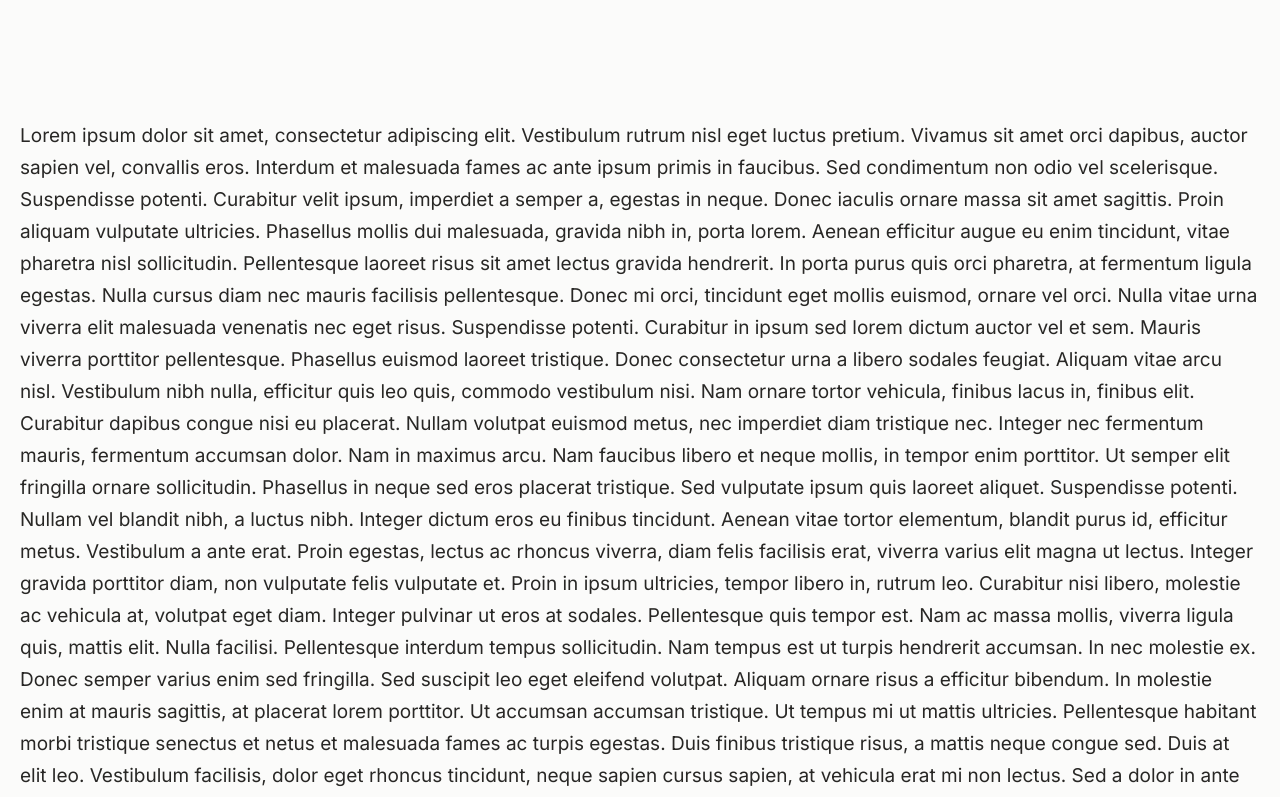
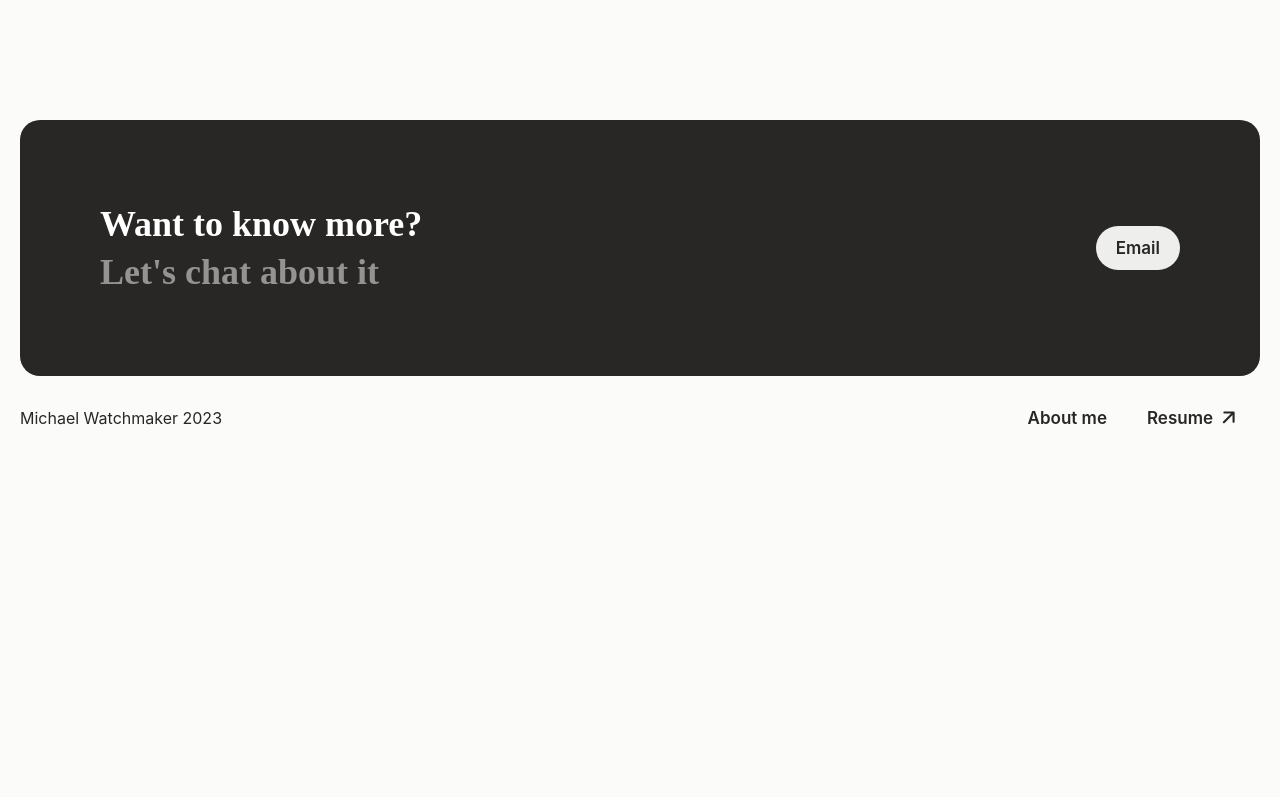
Before and after one commit to michaelwatchmaker/portfolio, a Gatsby site: page / in a window 1280 px wide. Shown: the part 1340-2137 px from the top of the page. After the commit the page ends 1800 px from the top, so only its background shows below. Built offline with nearby package versions, Linux system fonts and the light colour scheme; Gatsby itself is replaced by a stand-in of ours.

Commit message:
Updates to footer, node, react, font import

```diff
--- a/gatsby-config.js
+++ b/gatsby-config.js
@@ -2,5 +2,24 @@ module.exports = {
   siteMetadata: {
     siteUrl: "https://www.michaelwatchmaker.com",
     title: "Portfolio",
-  }
+  },
+  plugins: [
+    {
+      resolve: `gatsby-omni-font-loader`,
+      options: {
+        enableListener: true,
+        preconnect: [`https://fonts.googleapis.com`, `https://fonts.gstatic.com`],
+        web: [
+          {
+            name: `Outfit`,
+            file: `https://fonts.googleapis.com/css2?family=Outfit:wght@700&display=swap`,
+          },
+          {
+            name: `Inter`,
+            file: `https://fonts.googleapis.com/css2?family=Inter:wght@500;600;700&display=swap`,
+          },
+        ],
+      },
+    },
+  ]
 };
--- a/package.json
+++ b/package.json
@@ -15,11 +15,13 @@
   },
   "dependencies": {
     "gatsby": "^4.4.0",
+    "gatsby-omni-font-loader": "^2.0.2",
     "gatsby-plugin-image": "^2.4.0",
     "gatsby-plugin-sharp": "^4.4.0",
     "gatsby-source-filesystem": "^4.4.0",
     "gatsby-transformer-sharp": "^4.4.0",
     "react": "^17.0.1",
-    "react-dom": "^17.0.1"
+    "react-dom": "^17.0.1",
+    "react-helmet": "^6.1.0"
   }
 }
--- /dev/null
+++ b/src/components/footer.js
@@ -0,0 +1,32 @@
+import React from "react";
+import { Link } from "gatsby";
+import Button from "./button";
+import "../styles/footer.css";
+import ArrowExternal from "../images/ArrowExternal";
+
+const Footer = () => {
+
+    var year = new Date().getFullYear();
+
+    return (
+      <div className="footer">
+        <div className="contact-wrapper">
+            <h2>Want to know more?<br/><span className="contact-alt header-alt">Let's chat about it</span></h2>
+            <Button variant="button alt">Email</Button>
+        </div>
+        <div className="bottom-wrapper">
+            <p>Michael Watchmaker {year}</p>
+            <div className="footer-links">
+                <Link to="/about">
+                    <Button variant="button ghost">
+                        About me
+                    </Button>
+                </Link>
+                <Button variant="button ghost">Resume<ArrowExternal/></Button>
+            </div>
+        </div>
+      </div>
+    );
+  };
+
+export default Footer
--- a/src/pages/index.js
+++ b/src/pages/index.js
@@ -8,6 +8,7 @@ import Beer from "../images/beer.jpg";
 import Baseball from "../images/baseball.jpg";
 import DiscThrow from "../images/disc-throw.jpg";
 import "../styles/global.css";
+import Footer from "../components/footer";
 
 const Home = () => {
   return (
@@ -35,25 +36,8 @@ const Home = () => {
               <img src={DiscThrow} alt="disc-throw" className="gallery-item d"/>
             </div>
           </div>
-        <div className="callout">
-          <p className="body">Lorem ipsum dolor sit amet, consectetur adipiscing elit. Vestibulum rutrum nisl eget luctus pretium. Vivamus sit amet orci dapibus, auctor sapien vel, convallis eros. Interdum et malesuada fames ac ante ipsum primis in faucibus. Sed condimentum non odio vel scelerisque. Suspendisse potenti. Curabitur velit ipsum, imperdiet a semper a, egestas in neque. Donec iaculis ornare massa sit amet sagittis. Proin aliquam vulputate ultricies. Phasellus mollis dui malesuada, gravida nibh in, porta lorem. Aenean efficitur augue eu enim tincidunt, vitae pharetra nisl sollicitudin. Pellentesque laoreet risus sit amet lectus gravida hendrerit. In porta purus quis orci pharetra, at fermentum ligula egestas.
-
-Nulla cursus diam nec mauris facilisis pellentesque. Donec mi orci, tincidunt eget mollis euismod, ornare vel orci. Nulla vitae urna viverra elit malesuada venenatis nec eget risus. Suspendisse potenti. Curabitur in ipsum sed lorem dictum auctor vel et sem. Mauris viverra porttitor pellentesque. Phasellus euismod laoreet tristique. Donec consectetur urna a libero sodales feugiat. Aliquam vitae arcu nisl. Vestibulum nibh nulla, efficitur quis leo quis, commodo vestibulum nisi. Nam ornare tortor vehicula, finibus lacus in, finibus elit. Curabitur dapibus congue nisi eu placerat. Nullam volutpat euismod metus, nec imperdiet diam tristique nec. Integer nec fermentum mauris, fermentum accumsan dolor. Nam in maximus arcu. Nam faucibus libero et neque mollis, in tempor enim porttitor.
-
-Ut semper elit fringilla ornare sollicitudin. Phasellus in neque sed eros placerat tristique. Sed vulputate ipsum quis laoreet aliquet. Suspendisse potenti. Nullam vel blandit nibh, a luctus nibh. Integer dictum eros eu finibus tincidunt. Aenean vitae tortor elementum, blandit purus id, efficitur metus. Vestibulum a ante erat.
-
-Proin egestas, lectus ac rhoncus viverra, diam felis facilisis erat, viverra varius elit magna ut lectus. Integer gravida porttitor diam, non vulputate felis vulputate et. Proin in ipsum ultricies, tempor libero in, rutrum leo. Curabitur nisi libero, molestie ac vehicula at, volutpat eget diam. Integer pulvinar ut eros at sodales. Pellentesque quis tempor est. Nam ac massa mollis, viverra ligula quis, mattis elit. Nulla facilisi. Pellentesque interdum tempus sollicitudin.
-
-Nam tempus est ut turpis hendrerit accumsan. In nec molestie ex. Donec semper varius enim sed fringilla. Sed suscipit leo eget eleifend volutpat. Aliquam ornare risus a efficitur bibendum. In molestie enim at mauris sagittis, at placerat lorem porttitor. Ut accumsan accumsan tristique. Ut tempus mi ut mattis ultricies. Pellentesque habitant morbi tristique senectus et netus et malesuada fames ac turpis egestas. Duis finibus tristique risus, a mattis neque congue sed. Duis at elit leo. Vestibulum facilisis, dolor eget rhoncus tincidunt, neque sapien cursus sapien, at vehicula erat mi non lectus.
-
-Sed a dolor in ante pretium porttitor. Aenean elementum nisi urna, vel dictum quam dictum a. Pellentesque ac pellentesque mi. Nam faucibus aliquam efficitur. Vestibulum ante ipsum primis in faucibus orci luctus et ultrices posuere cubilia curae; Pellentesque augue ipsum, iaculis ut lectus quis, pharetra mollis augue. Nunc at erat libero. Sed et turpis ipsum. Proin elementum efficitur elit, at tempus mi condimentum ac. Nulla tempor porta accumsan.
-
-Ut fringilla felis at neque imperdiet consequat. Ut ullamcorper tellus nec hendrerit dignissim. Donec molestie quis lorem in luctus. Phasellus at malesuada quam. Sed massa leo, egestas ac pulvinar id, porttitor vitae sapien. Praesent vestibulum, enim ac venenatis faucibus, augue magna finibus tortor, in ullamcorper lorem arcu non eros. Donec sit amet scelerisque augue. Mauris congue mi felis, posuere consectetur nisi gravida vel. Maecenas vehicula iaculis diam, vel ultricies justo dignissim at. Curabitur vulputate nisi ut vehicula molestie. Nam nec lectus in enim tristique sagittis et at metus. Phasellus lacinia justo odio, non pulvinar augue lacinia in. Morbi et laoreet arcu. Maecenas a nibh imperdiet, rhoncus sapien maximus, pellentesque elit. Quisque in est sed odio pulvinar interdum. Maecenas mi ipsum, tincidunt et fermentum eu, consectetur id orci.
-
-Donec sit amet nunc semper, congue lectus vel, laoreet leo. Cras eget consequat nunc, et facilisis enim. Donec eget lorem eu ex aliquet molestie at eu felis. Phasellus nec nunc pretium, aliquet lectus sit amet, semper ante. Aliquam rutrum semper nisi, et ultricies quam consequat vitae. Donec porttitor dapibus eros at ornare. Praesent posuere facilisis enim et pretium. Sed ac elit nisi. Maecenas euismod urna purus, id tempus arcu lobortis id. Maecenas cursus arcu dolor, ac maximus mi faucibus vel. Vestibulum rutrum imperdiet neque non malesuada. Cras euismod neque in nisi facilisis, id iaculis metus finibus. Aliquam sagittis risus libero, non vestibulum orci posuere ut. Nunc ultrices tortor in urna hendrerit, at sollicitudin arcu efficitur. Nam facilisis bibendum nisl non cursus.</p>
-        </div>
         </main>
-        <footer>Footer</footer>
+        <Footer/>
     </div>
   )
 }
--- /dev/null
+++ b/src/styles/footer.css
@@ -0,0 +1,44 @@
+.footer {
+    display: flex;
+    flex-direction: column;
+    margin: 20px;
+    gap: 20px;
+}
+
+/* Contact banner */
+
+.contact-wrapper {
+    display: flex;
+    background-color: lightblue;
+    padding: 80px;
+    justify-content: space-between;
+    align-items: center;
+    border-radius: var(--radius-lg);
+    background: var(--color-base-black);
+}
+
+.contact-wrapper h2{
+    color: white;
+}
+
+.contact-alt {
+    color: white;
+    opacity: 50%;
+}
+
+/* Bottom links */
+
+.bottom-wrapper {
+    display: flex;
+    justify-content: space-between;
+    align-items: center;
+
+}
+
+.bottom-wrapper p {
+    color: var(--color-text-body-alt);
+}
+
+.footer-links {
+    display: flex;
+}
--- a/src/styles/global.css
+++ b/src/styles/global.css
@@ -25,7 +25,7 @@ body {
 }
 
 main {
-  margin: 200px 20px 0 20px;
+  margin: 200px 20px 200px 20px;
   display: flex;
   flex-direction: column;
   gap: 200px;
--- a/src/styles/typography.css
+++ b/src/styles/typography.css
@@ -1,5 +1,3 @@
-@import url('https://fonts.googleapis.com/css2?family=Inter:wght@400;600;700&family=Outfit:wght@700&display=swap');
-
 :root {
 
     /* 400 */
```
Also changed, not shown: 1 other file.
